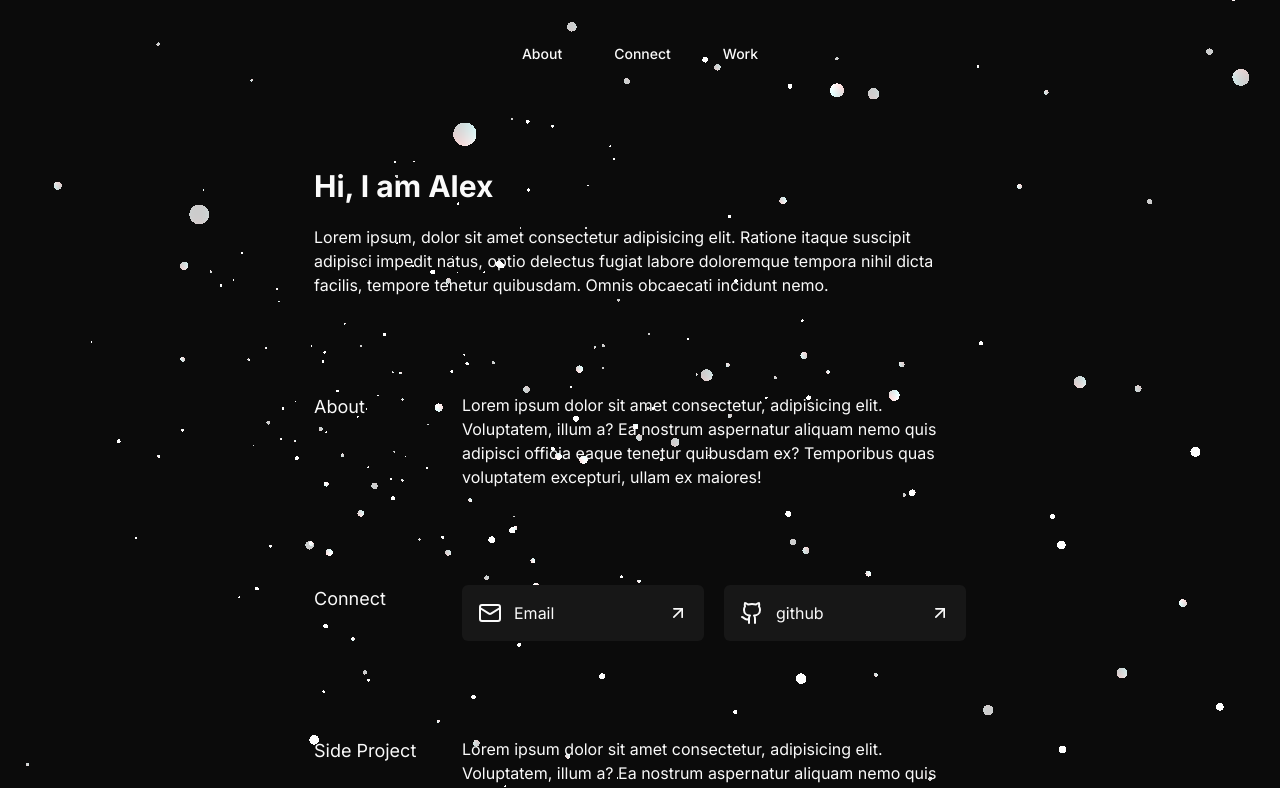
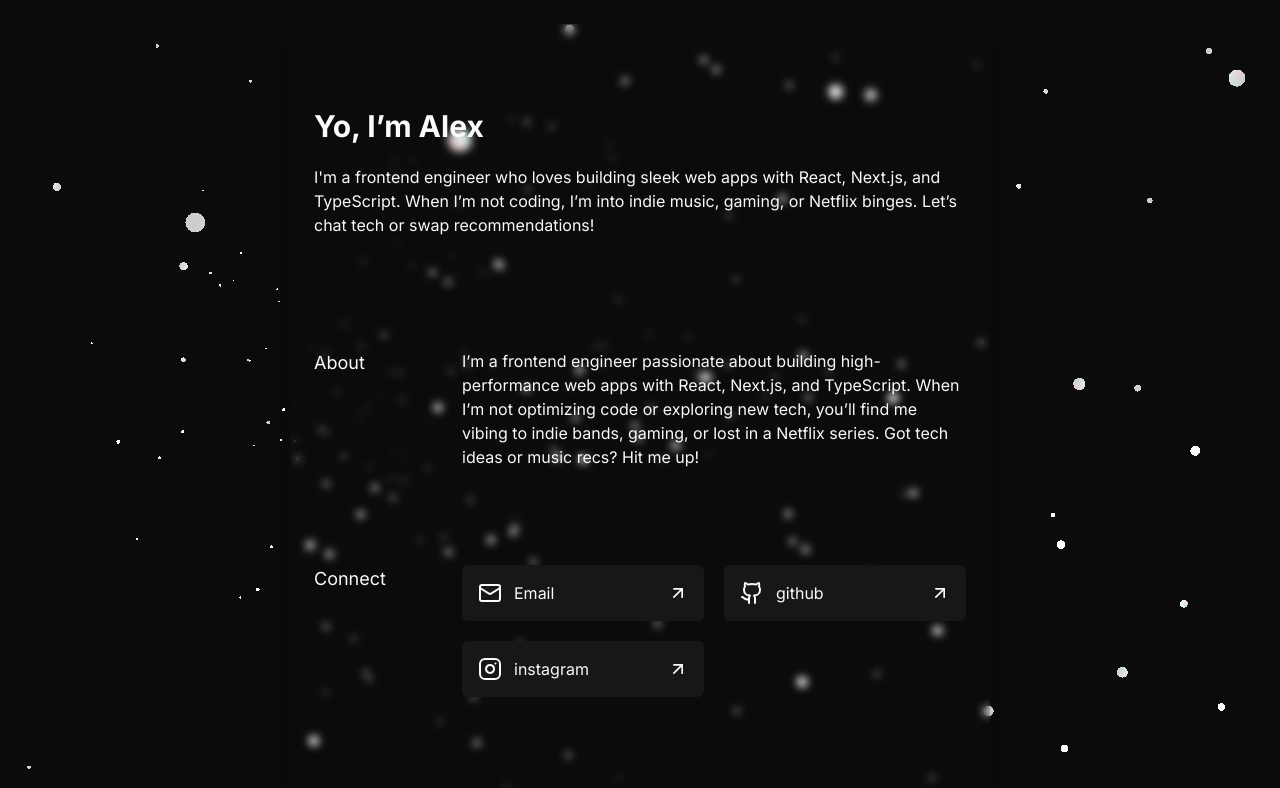
Before and after one commit to alexlocode/me, a Next.js app: page / in a window 1280 px wide. Shown: the top 788 px of the page. Built offline with nearby package versions, Linux system fonts and the light colour scheme.

Commit message:
更新資訊

```diff
--- a/app/page.tsx
+++ b/app/page.tsx
@@ -1,31 +1,26 @@
-import { Button } from "@/components/ui/button";
 import BackgroundAnimation from "@/components/background-animation";
 import EmailIcon from "@/icons/email-icon";
 import GithubIcon from "@/icons/github-icon";
 import ArrowUpRight from "@/icons/arrow-up-right";
+import InstagramIcon from "@/icons/instagram-icon";
+import { Badge } from "@/components/ui/badge";
+import Link from "next/link";
 
 const Home = () => {
   return (
     <div className="bg-contrast text-primary-foreground relative overflow-hidden">
-      <main className="relative z-1 md:pt-6">
-        <div className="max-w-[700px] m-auto">
-          <nav className="py-3 px-6">
-            <div className="flex justify-center gap-5">
-              <Button variant="ghost">About</Button>
-              <Button variant="ghost">Connect</Button>
-              <Button variant="ghost">Work</Button>
-            </div>
-          </nav>
+      <main className="relative z-1 p-6 md:py-6 md:px-0 ">
+        <div className="max-w-[700px] m-auto backdrop-blur-sm  rounded-lg shadow-lg">
           <div className="py-16 md:py-20 px-6">
             <div className="pb-16 md:pb-24">
               <h1 className="text-[30px] font-bold flex w-[200px]">
-                Hi, I am Alex
+                Yo, I’m Alex
               </h1>
-              <p className="pt-4">
-                Lorem ipsum, dolor sit amet consectetur adipisicing elit.
-                Ratione itaque suscipit adipisci impedit natus, optio delectus
-                fugiat labore doloremque tempora nihil dicta facilis, tempore
-                tenetur quibusdam. Omnis obcaecati incidunt nemo.
+              <p className="py-4">
+                I'm a frontend engineer who loves building sleek web apps with
+                React, Next.js, and TypeScript. When I’m not coding, I’m into
+                indie music, gaming, or Netflix binges. Let’s chat tech or swap
+                recommendations!
               </p>
             </div>
 
@@ -33,10 +28,11 @@ const Home = () => {
               <section className="flex flex-col md:flex-row gap-1 md:gap-5">
                 <h2 className="shrink-0 md:w-32 text-lg">About</h2>
                 <p>
-                  Lorem ipsum dolor sit amet consectetur, adipisicing elit.
-                  Voluptatem, illum a? Ea nostrum aspernatur aliquam nemo quis
-                  adipisci officia eaque tenetur quibusdam ex? Temporibus quas
-                  voluptatem excepturi, ullam ex maiores!
+                  I’m a frontend engineer passionate about building
+                  high-performance web apps with React, Next.js, and TypeScript.
+                  When I’m not optimizing code or exploring new tech, you’ll
+                  find me vibing to indie bands, gaming, or lost in a Netflix
+                  series. Got tech ideas or music recs? Hit me up!
                 </p>
               </section>
               <section className="flex flex-col md:flex-row gap-1 md:gap-5">
@@ -72,6 +68,21 @@ const Home = () => {
                       </div>
                     </a>
                   </li>
+                  <li className="col-span-1">
+                    <a
+                      className="w-full p-4 rounded-md bg-secondary-foreground inline-grid hover:brightness-125 transition"
+                      href="https://www.instagram.com/alex._.0811"
+                      target="_blank"
+                    >
+                      <div className="flex gap-3 items-center">
+                        <InstagramIcon />
+                        instagram
+                        <span className="ml-auto">
+                          <ArrowUpRight />
+                        </span>
+                      </div>
+                    </a>
+                  </li>
                 </ul>
               </section>
 
--- a/blocks/Backgrounds/Particles/Particles.tsx
+++ b/blocks/Backgrounds/Particles/Particles.tsx
@@ -237,6 +237,7 @@ const Particles: React.FC<ParticlesProps> = ({
       }
     };
   }, [
+    particleColors,
     particleCount,
     particleSpread,
     speed,
--- /dev/null
+++ b/components/ui/badge.tsx
@@ -0,0 +1,36 @@
+import * as React from "react"
+import { cva, type VariantProps } from "class-variance-authority"
+
+import { cn } from "@/lib/utils"
+
+const badgeVariants = cva(
+  "inline-flex items-center rounded-md border px-2.5 py-0.5 text-xs font-semibold transition-colors focus:outline-none focus:ring-2 focus:ring-ring focus:ring-offset-2",
+  {
+    variants: {
+      variant: {
+        default:
+          "border-transparent bg-primary text-primary-foreground shadow hover:bg-primary/80",
+        secondary:
+          "border-transparent bg-secondary text-secondary-foreground hover:bg-secondary/80",
+        destructive:
+          "border-transparent bg-destructive text-destructive-foreground shadow hover:bg-destructive/80",
+        outline: "text-foreground",
+      },
+    },
+    defaultVariants: {
+      variant: "default",
+    },
+  }
+)
+
+export interface BadgeProps
+  extends React.HTMLAttributes<HTMLDivElement>,
+    VariantProps<typeof badgeVariants> {}
+
+function Badge({ className, variant, ...props }: BadgeProps) {
+  return (
+    <div className={cn(badgeVariants({ variant }), className)} {...props} />
+  )
+}
+
+export { Badge, badgeVariants }
--- /dev/null
+++ b/icons/instagram-icon.tsx
@@ -0,0 +1,20 @@
+const InstagramIcon = () => (
+  <svg
+    xmlns="http://www.w3.org/2000/svg"
+    width="24"
+    height="24"
+    viewBox="0 0 24 24"
+    fill="none"
+    stroke="currentColor"
+    strokeWidth="2"
+    strokeLinecap="round"
+    strokeLinejoin="round"
+    className="lucide lucide-instagram-icon lucide-instagram"
+  >
+    <rect width="20" height="20" x="2" y="2" rx="5" ry="5" />
+    <path d="M16 11.37A4 4 0 1 1 12.63 8 4 4 0 0 1 16 11.37z" />
+    <line x1="17.5" x2="17.51" y1="6.5" y2="6.5" />
+  </svg>
+);
+
+export default InstagramIcon;
```
